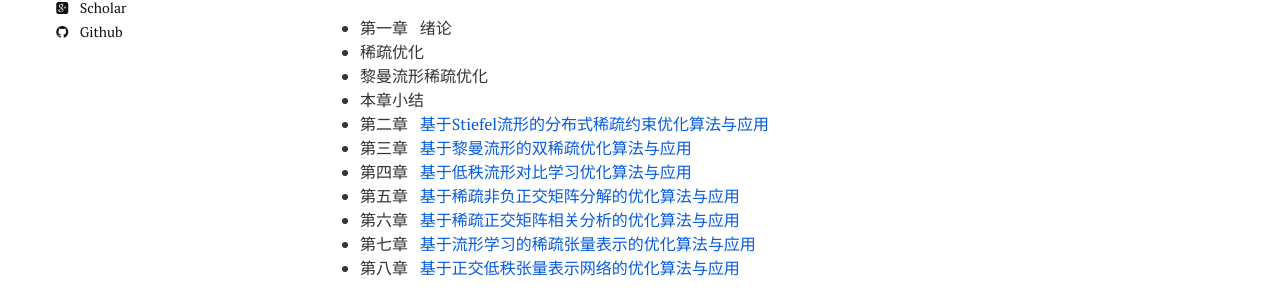
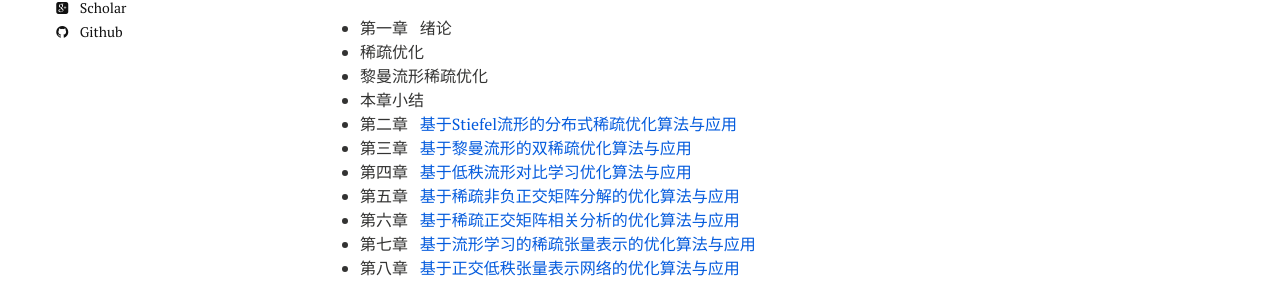
Before and after one commit to xianchaoxiu/xianchaoxiu.github.io, a Jekyll site: the page built from chinese/book/OPT/index.md, in a window 1280 px wide. Shown: the part 309-615 px from the top of the page. Built offline with Jekyll 4.4.1, drawn with Linux system fonts in a browser that asks for light colours; nearby versions of some CDN libraries.

Commit message:
Update index.md

```diff
--- a/chinese/book/OPT/index.md
+++ b/chinese/book/OPT/index.md
@@ -16,7 +16,7 @@ share: false
  - 稀疏优化
  - 黎曼流形稀疏优化
  - 本章小结
-* 第二章 &nbsp;  <a href="https://doi.org/10.1016/j.neucom.2024.128267" class="textlink" target="_blank"> 基于Stiefel流形的分布式稀疏约束优化算法与应用 </a> <br>
+* 第二章 &nbsp;  <a href="https://doi.org/10.1016/j.neucom.2024.128267" class="textlink" target="_blank"> 基于Stiefel流形的分布式稀疏优化算法与应用 </a> <br>
 * 第三章 &nbsp;  <a href="https://doi.org/10.1109/TIP.2025.3620667" class="textlink" target="_blank"> 基于黎曼流形的双稀疏优化算法与应用 </a> <br>
 * 第四章 &nbsp;  <a href="https://kns.cnki.net/kcms2/article/abstract?v=e_WjztTC4N0Z832a-bbzgdfGaZqegXeziR4mPpFe0A1ROQtRv8ba_BSLdRJqYhdrWzhvxs5NJ2O3SOWWMfU0FulX9LypoPkOg34ECqIZ1YDAiTz9p7_NUzLuG3aP698ALezyek3yh7yCM9L1er33sRDx01vji4IFd-a5be0Mbbc=&uniplatform=NZKPT" class="textlink" target="_blank"> 基于低秩流形对比学习优化算法与应用 </a> <br>
 * 第五章 &nbsp;  <a href="https://doi.org/10.1109/TIM.2023.3241990" class="textlink" target="_blank"> 基于稀疏非负正交矩阵分解的优化算法与应用 </a> <br>
```
